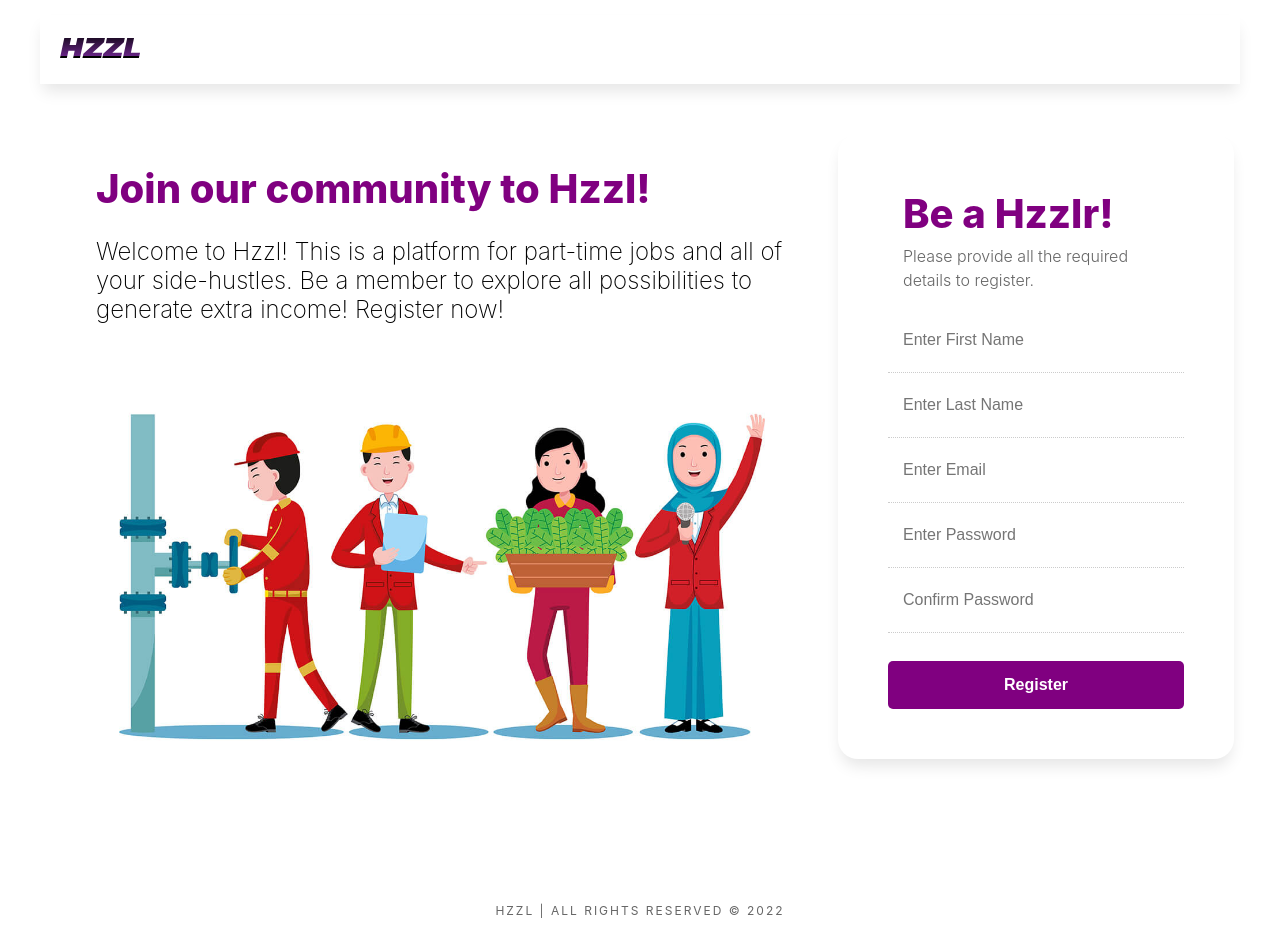
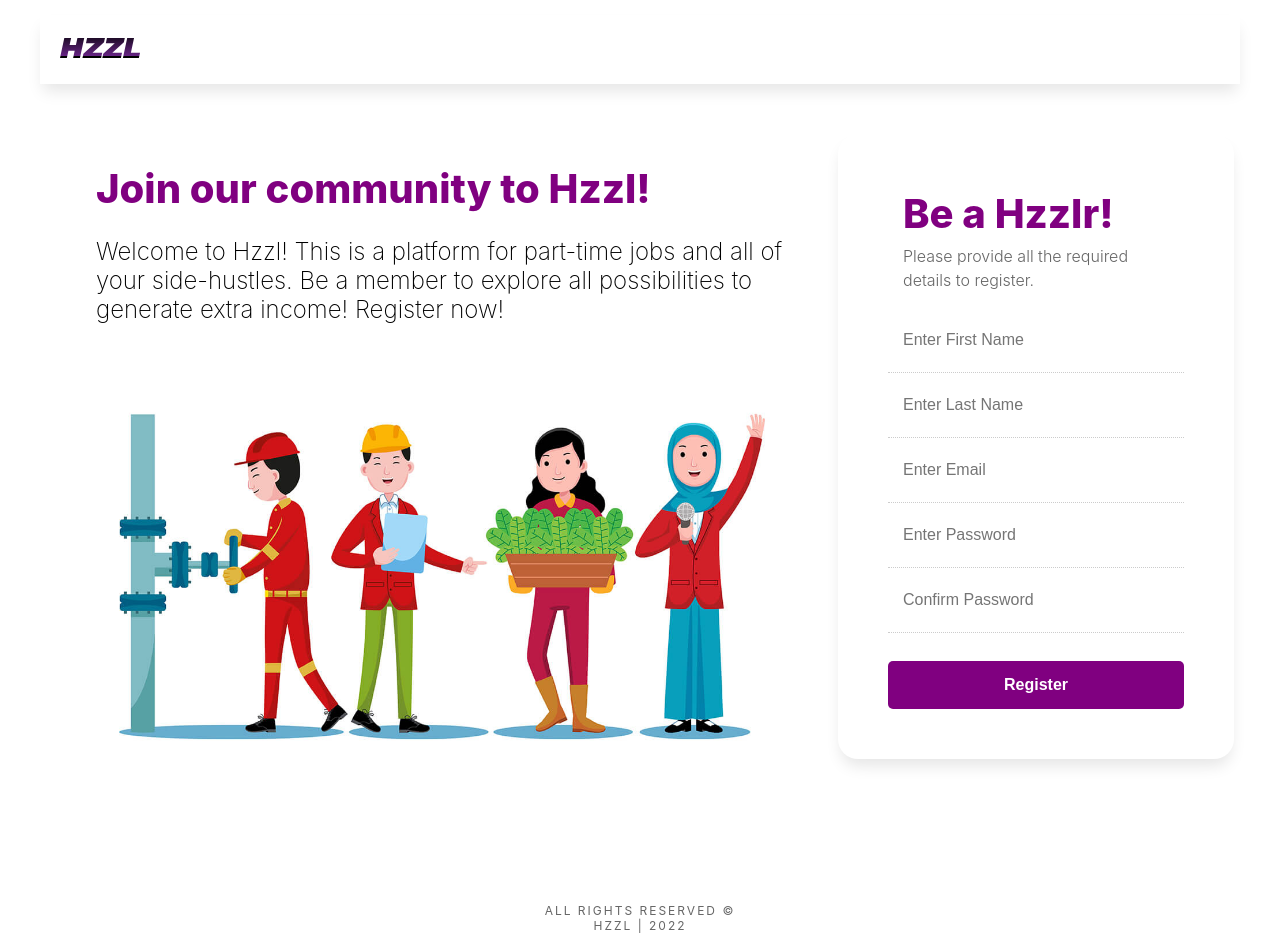
Before and after one commit to qurdafia/hzzl, a React (Create React App) app: page / in a window 1280 px wide. Shown: the top 952 px of the page. Built offline with nearby package versions, Linux system fonts and the light colour scheme.

Commit message:
Changing the footer component.

```diff
--- a/src/components/Footer.js
+++ b/src/components/Footer.js
@@ -4,7 +4,8 @@ export const Footer = () => {
     return (
         <div className='Footer'>
             <p>
-                Hzzl | All Rights Reserved © 2022
+                All Rights Reserved ©<br />
+                Hzzl | 2022
             </p>
         </div>
     )
```
